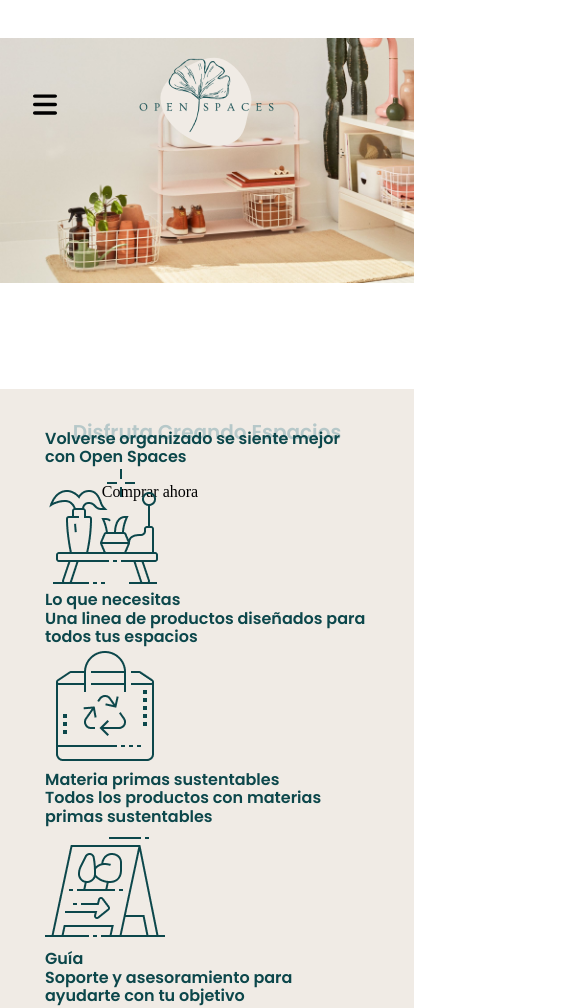
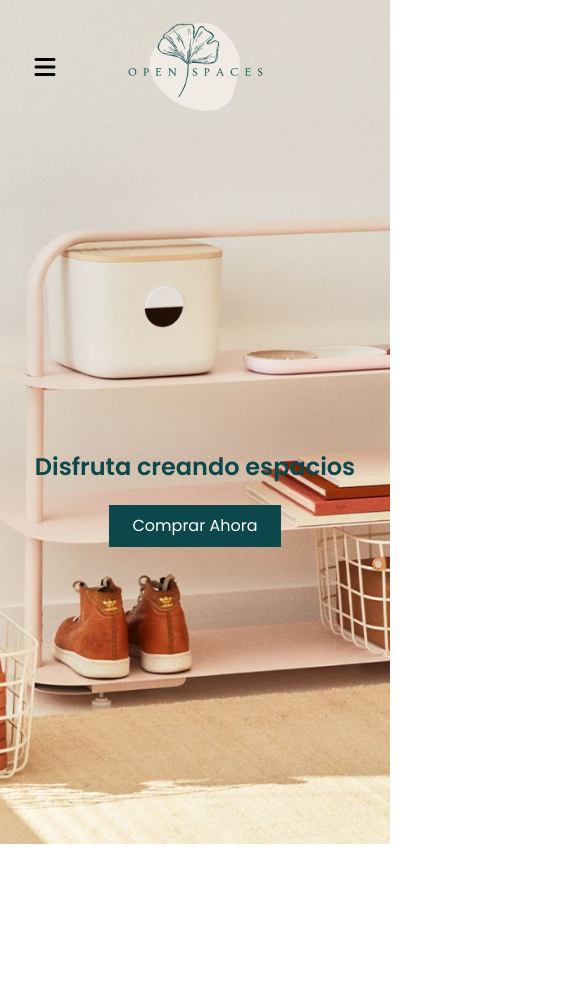
Before and after one commit to Adalab/modulo-1-evaluacion-final-NaiSaratxaga, a website: page public/index.html in a window 390 px wide. Shown: the top 1008 px of the page, 585 px wide, since content can reach past the window. After the commit the page ends 844 px from the top, so only its background shows below. Drawn offline with nearby package versions, Linux system fonts and the light colour scheme.

Commit message:
Include the main structure and the Hero section for mobile

```diff
--- a/public/index.html
+++ b/public/index.html
@@ -16,84 +16,37 @@
   <link rel="stylesheet" href="./assets/css/normalize.css" />
   <link rel="stylesheet" href="./assets/css/main.css" />
 
-  <title>Evaluación final</title>
+  <title>Final evaluation</title>
 </head>
 
 <body>
+  <!-- Header -->
   <header class="header">
 
-      <div class="icon-menu"><img src=" ./assets/images/icon/bars-solid.svg" alt="icono menu hamburger"
-              title="icono menu hamburger" />
-          <a href="adalab.es" target="_blank"></a>
-
+      <div>
+          <a href="https://adalab.es/" target="_blank">
+              <img class="menu-icon" src=" ./assets/images/icon/bars-solid.svg" alt="icon hamburger menu "
+                  title="Icon hamburger menu" />
+          </a>
       </div>
 
-      <div class="logo">
-          <img src="./assets/images/logo.png" alt="logotipo" title="imagen logotipo" />
+      <div>
+          <img class="logo" src="./assets/images/logo.png" alt="logo" title="logo" />
       </div>
 
   </header>
+  <!-- Main Section -->
+  <main class="main-container">
+      <section class="section-hero">
 
-  <section>
-    <main>
-        <section class="section">
+          <h1 class="title">Disfruta creando espacios</h1>
 
-            <div class="hero">
-                <img src="./assets/images/header.jpg" alt="imagen header" title="imagen principal web" />
-            </div>
+          <button class="button">Comprar ahora</button>
 
-            <h1 class="title">Disfruta creando espacios</h1>
-
-            <button class="button">Comprar ahora</button>
-
-        </section>
-        <section class="section1">
-            <h2>Volverse organizado se siente mejor con Open Spaces</h2>
-
-            <article>
-                <img src="./assets/images/icon_1.png" alt="icono 1" title="Icono primera sección" />
-                <h3>Lo que necesitas</h3>
-                <h4>Una linea de productos diseñados para todos tus espacios</h4>
-            </article>
-
-
-            <article>
-                <img src="./assets/images/icon_2.png" alt="icono 2" title="Icono primera sección" />
-                <h3>Materia primas sustentables</h3>
-                <h4>Todos los productos con materias primas sustentables</h4>
-            </article>
-
-
-            <article>
-                <img src="./assets/images/icon_3.png" alt="icono 3" title="Icono primera sección" />
-                <h3>Guía</h3>
-                <h4>Soporte y asesoramiento para ayudarte con tu objetivo</h4>
-            </article>
-
-        </section>
-        <section class="section2">
-            <article> <img src="./assets/images/icon_4.png" alt="icono 4" title="Icono segunda sección" />
-                <h2>Envío gratis garantizado</h2>
-                <h4>Envío gratis en compras desde 100</h4>
-                <h3>Comprar ahora</h3>
-            </article>
-        </section>
-        <section class="section3">
-            <article>
-                <h2>Disfruta creando espacios</h2>
-                <h3>Una línea de productos diseñados para todos tus espacios</h3>
-                <button>Comprar ahora</button>
-            </article>
-        </section>
-
-        <section>
-            <div class="img">
-                <img src="./assets/images/creando-espacios.jpg" alt=" imagen sección dos" title="imagen segunda sección" />
-            </div>
-        </section>
-    </main>
-  </section>
-
+      </section>
+  </main>
+  <!-- Footer -->
+  <!--
   <footer class="container">
       <nav class="links">
           <ul class="subtitle">
@@ -133,8 +86,7 @@
           <img src="../assets/images/icon/arrow-up-solid.svg" alt="icono flecha" title="flecha ancla" />
       </nav>
 
-  </footer>
-
+  </footer> -->
 </body>
 
 </html>
--- a/src/scss/core/_variables.scss
+++ b/src/scss/core/_variables.scss
@@ -1,9 +1,11 @@
 $poppins: "Poppins", sans-serif;
-$poppinsSemi: 600;
-$poppinsRegu: 400;
+$poppins-semi: 600;
+$poppins-regu: 400;
 
 $light-grey: #f0ebe5;
 $orange: #ff975a;
-$darkGreen: #0c474b;
+$dark-green: #0c474b;
 $grey: #b6c8c9;
-$white: #ffffff;
+$light-text: #ffffff;
+
+$title-size: 1.5rem;
--- a/src/scss/layout/_header.scss
+++ b/src/scss/layout/_header.scss
@@ -1,16 +1,20 @@
 .header {
-  padding-top: 55px;
-  position: absolute;
+  position: sticky;
   z-index: 99;
-  box-sizing: border-box;
+  top: 0;
+  left: 0;
   display: flex;
   flex-direction: row;
+  justify-content: center;
+  padding: 20px;
 }
 
-.icon-menu {
+.menu-icon {
+  position: absolute;
   width: 24px;
   height: 24px;
-  margin: 36px 43px 136px 33px;
+  left: 33px;
+  top: 55px;
 }
 
 .logo {
--- a/src/scss/layout/_main.scss
+++ /dev/null
@@ -1,72 +0,0 @@
-.main {
-  width: 100%;
-  text-align: center;
-}
-
-.section {
-  width: 414px;
-  height: 389px;
-  padding: 19px 0 64px;
-}
-
-.section1 {
-  background-color: $light-grey;
-  font-family: $poppins;
-  font-weight: $poppinsSemi;
-  color: $darkGreen;
-  width: 414px;
-  height: 1108px;
-  padding: 41px 47px 18px 45px;
-}
-
-.section2 {
-  background-color: $orange;
-  font-family: $poppins;
-  font-weight: $poppinsSemi;
-  color: $white;
-  width: 414px;
-  height: 352px;
-  padding: 46px 0 51px;
-}
-
-.section3 {
-  background-color: $light-grey;
-  font-family: $poppins;
-  font-weight: $poppinsSemi;
-  color: $darkGreen;
-  width: 414px;
-  height: 389px;
-  padding: 19px 0 64px;
-}
-.img {
-  width: 414px;
-  height: 339px;
-}
-
-.title {
-  font-family: $poppins;
-  font-weight: $poppinsSemi;
-  text-align: center;
-  color: $darkGreen;
-}
-
-.hero {
-  width: 100%;
-  height: 389px;
-  padding: 19px 0 64px;
-  display: flex;
-  flex-direction: column;
-}
-
-.button {
-  width: 176px;
-  height: 48px;
-  display: flex;
-  flex-direction: row;
-  justify-content: center;
-  align-items: center;
-  gap: 10px;
-  margin: 24px 119px 0 62px;
-  padding: 12px 24px;
-  background-color: #0c474b;
-}
--- /dev/null
+++ b/src/scss/layout/main/_hero.scss
@@ -0,0 +1,32 @@
+.section-hero {
+  display: flex;
+  flex-direction: column;
+  justify-content: center;
+  align-items: center;
+  background-image: url("/assets/images/header.jpg");
+  background-size: cover;
+  background-position: center center;
+  background-repeat: no-repeat;
+  height: 100vh;
+  font-family: $poppins;
+  font-weight: $poppins-semi;
+  padding-top: 8.75rem;
+}
+
+.title {
+  font-size: $title-size;
+  text-align: center;
+  color: $dark-green;
+  margin-bottom: 0;
+}
+
+.button {
+  color: $light-text;
+  background-color: $dark-green;
+  margin-top: 1.5rem;
+  padding: 0.75rem 1.5rem;
+  cursor: pointer;
+  text-transform: capitalize;
+  border: none;
+  outline: none;
+}
--- /dev/null
+++ b/src/scss/layout/main/_main-index.scss
@@ -0,0 +1,5 @@
+.main-container {
+  width: 100%;
+  position: absolute;
+  top: 0;
+}
--- a/src/scss/main.scss
+++ b/src/scss/main.scss
@@ -2,5 +2,7 @@
 @import "core/reset";
 @import "core/variables";
 @import "layout/header";
-@import "layout/main";
-@import "layout/footer";
+@import "layout/main/main-index";
+@import "layout/main/hero";
+// @import "layout/main";
+// @import "layout/footer";
```
Also changed, not shown: src/html/index.html (+7 -8 lines), src/html/partials/header.html (+7 -6 lines), src/html/partials/main-index.html (+2 -5 lines), src/html/partials/main/hero.html (added, +7 -0 lines), src/html/partials/main/main-section.html (deleted, +0 -11 lines), public/assets/css/main.css, 2 other files.
